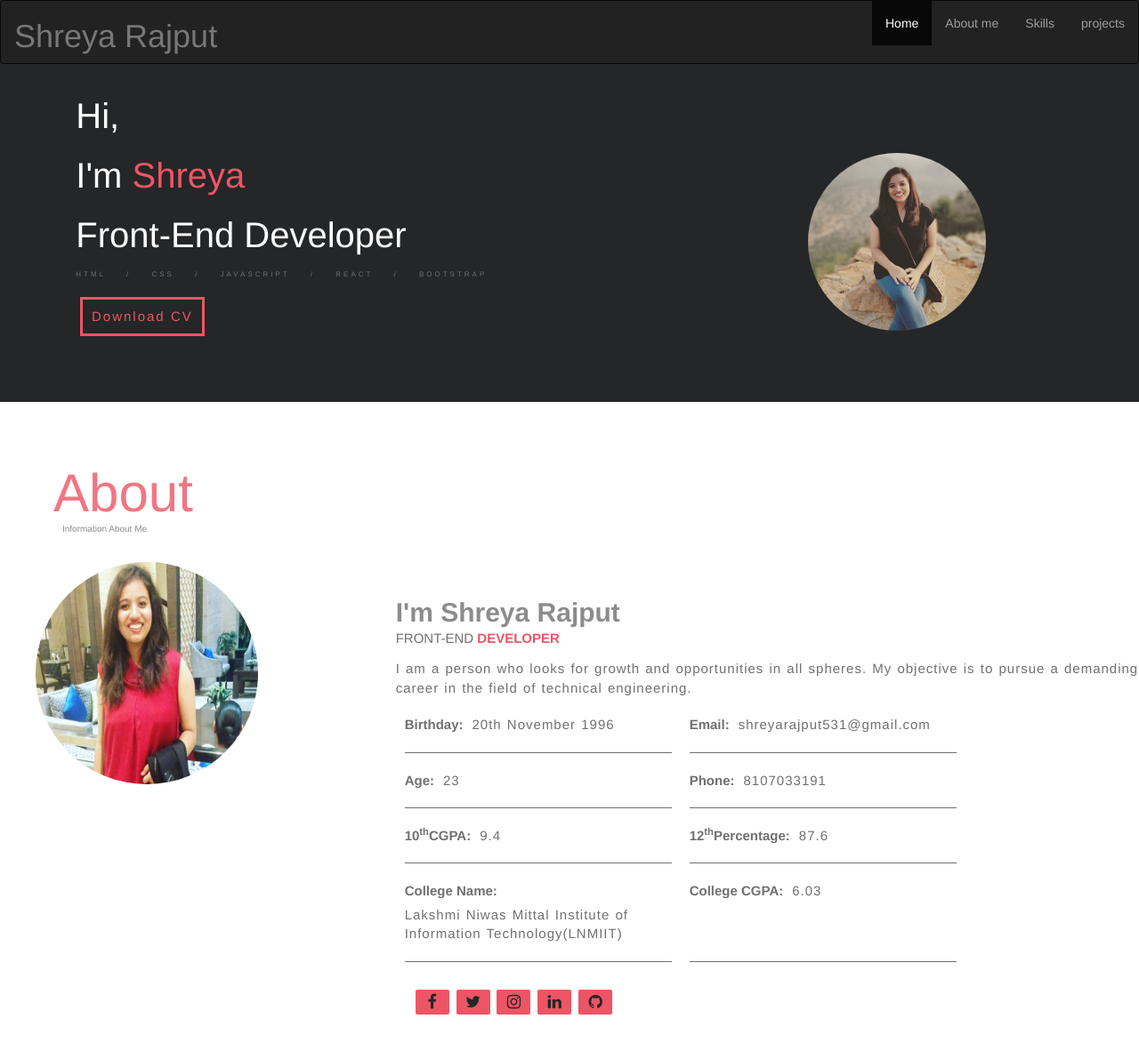
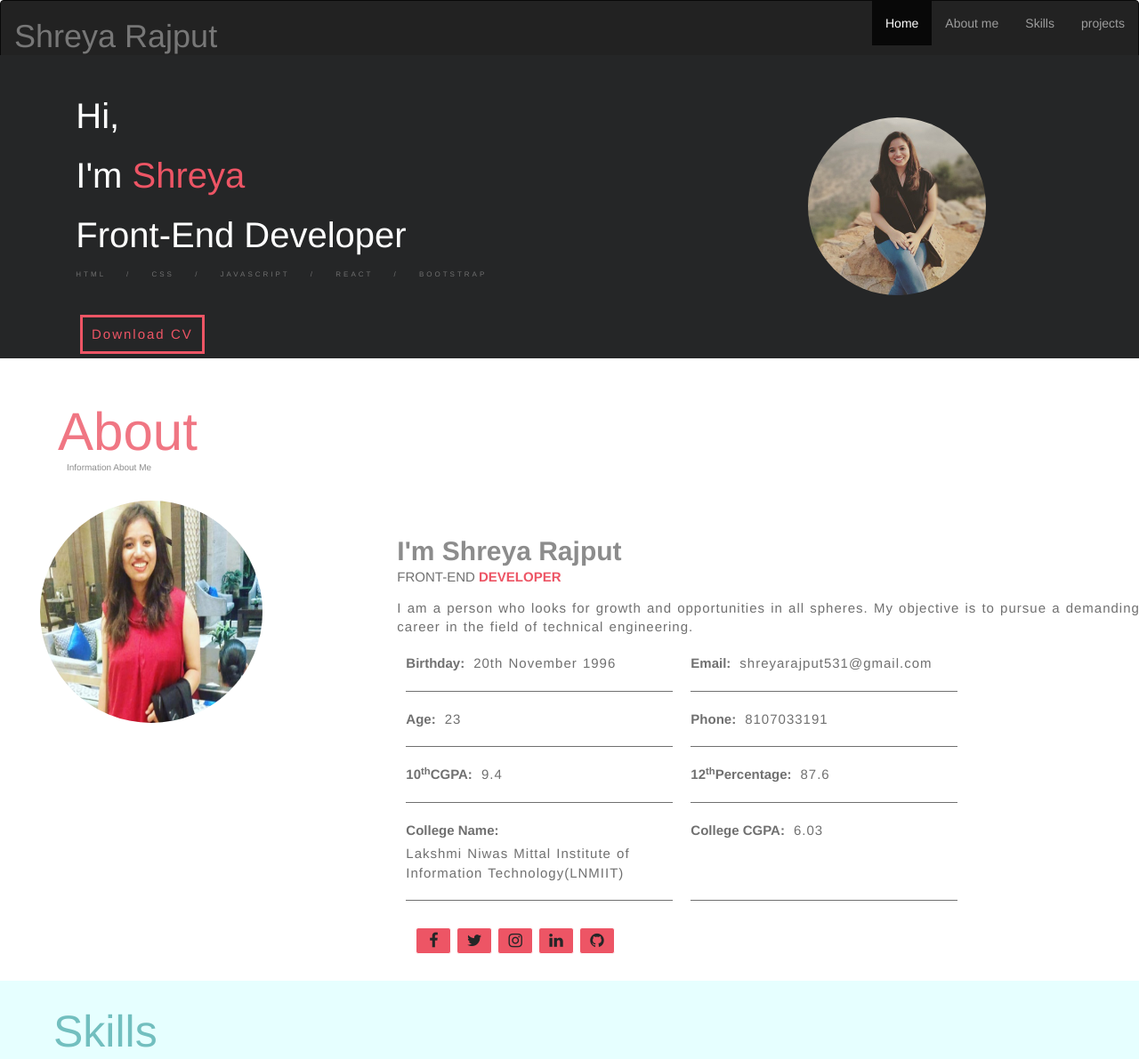
Before and after one commit to shreyaraj20/Portfolio, a plain HTML site: page index.html in a window 1280 px wide. Shown: the top 1191 px of the page at 89% size. Drawn offline with nearby package versions, Linux system fonts and the light colour scheme.

Commit message:
Update index.css

```diff
--- a/index.css
+++ b/index.css
@@ -1,10 +1,9 @@
 @import url('https://stackpath.bootstrapcdn.com/font-awesome/4.7.0/css/font-awesome.min.css');
-body{
-    background-color: #252627;
-}
+
 .home{
     position: relative;
     top:-30px;
+    background-color: #252627;
 }
 .m-left{
     color:white;
@@ -15,6 +14,8 @@ body{
      left:10%;
 
 }
+
+
 p:hover{
     color:rgb(50, 168, 129);
     transition:all .5s;
@@ -40,12 +41,12 @@ span.name{
     color:#ed5565;
     font-size: 1.5rem;
     letter-spacing: 2px;
-    position: relative;
-    top:50px;
-    left:90px;
+    margin-top:70px;
+    margin-left:90px;
     overflow:hidden;
     transition:.5s;
     display:inline-block;
+    cursor: pointer;
 }
 
 
@@ -55,7 +56,7 @@ span.name{
 
 .textt a::before{
     content:'';
-    background-color: #ED5565;
+    background-color:black;
     position: absolute;
     left:0;
     top:0;
@@ -76,22 +77,16 @@ span.name{
     margin-top: 90px;
     border-radius: 50%;
     position: relative;
-    top:20px;
+    top:-20px;
     left:10%;
 }
 
 .about-me{
-    padding:100px 15px;
-    background-color:  white;
-    position: relative;
-    top:70px;
+    padding:50px 20px;
 }
 
 .abot-me .row .section-title{
-    flex: 0 0 90%;
-    max-width:90%;
     margin-bottom:20px;
-
 }
 
 .about-me .row .section-title h1{
@@ -117,10 +112,6 @@ span.name{
     }
 
 
-.about-me .row .about-content .img{
-    flex:0 0 30%;
-    min-width:30%;
-}
 .about-me .row .about-content .img img{
     width: 250px;
     height:250px;
@@ -228,8 +219,6 @@ span.name{
 
 .skills{
     background-color:white;
-    padding:100px 15px;
-
 
 }
 .skills .container .row{
@@ -318,10 +307,7 @@ span.name{
 
 .projects{
     background-color: #252627;
-    padding: 100px 15px;
     width: 100%;
-   position: relative;
-   top:-70px;
 }
 
 .projects .section-title h1{
@@ -349,14 +335,14 @@ span.name{
 }
 
 .projects .item .project a{
-	color:#2e2e2d;
+	 color:#2e2e2d;
 	 font-size:15px;
      font-weight:400;
 
 }
 
  .projects .item .project:hover {
-    animation: transform 0.7s ease-in-out both;
+     animation: transform 0.7s ease-in-out both;
 	 background:#f3f59f;
 	 box-shadow:  2px 5px #adad85;
 }
@@ -386,7 +372,7 @@ footer{
      background-color: #0c0c17;
      height:100px;
     position: relative;
-    top:170px;
+    top:90px;
 
 }
 
```
